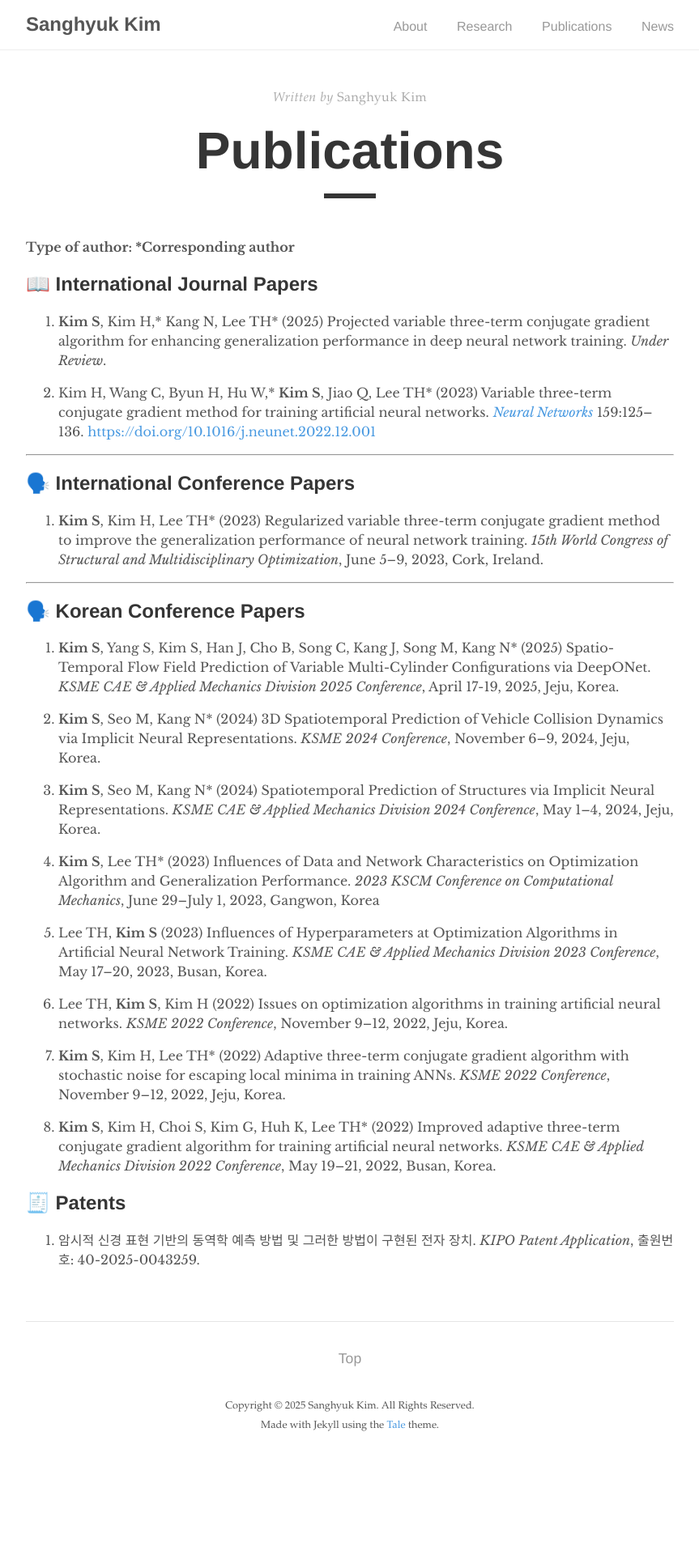
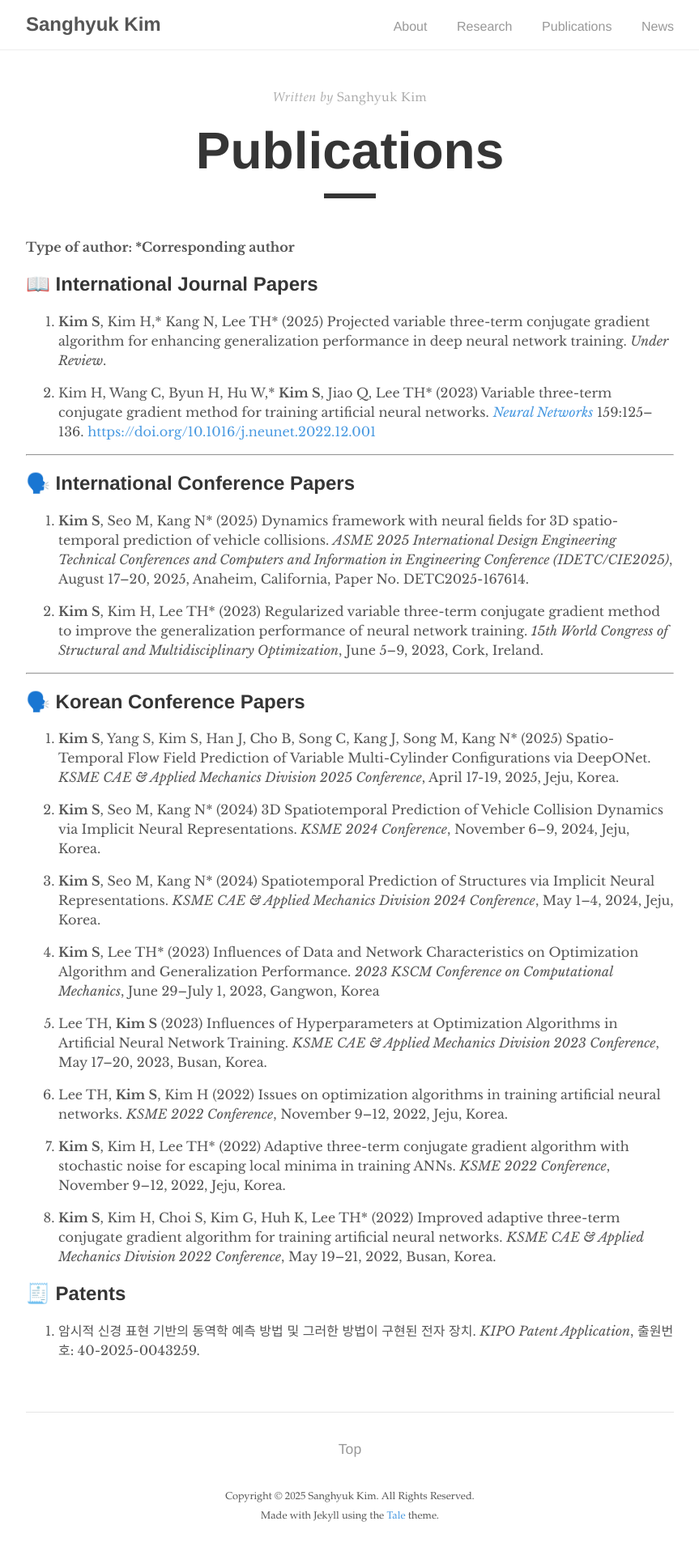
Before and after one commit to kim-sanghyuk/kim-sanghyuk.github.io, a Jekyll site: the page built from _pages/publications.md, in a window 1280 px wide. Shown: the whole page at 81% size, without its empty margins (208-1071 px from the left). Built offline with Jekyll 4.4.1, drawn with Linux system fonts in a browser that asks for light colours; before the commit the page ends 1804 px from its top, so only the background shows below that.

Commit message:
Update publications.md

```diff
--- a/_pages/publications.md
+++ b/_pages/publications.md
@@ -18,7 +18,9 @@ published: true
 
 ## 🗣️ International Conference Papers
 
-1. **Kim S**, Kim H, Lee TH\* (2023) Regularized variable three-term conjugate gradient method to improve the generalization performance of neural network training. _15th World Congress of Structural and Multidisciplinary Optimization_, June 5–9, 2023, Cork, Ireland.
+1. **Kim S**, Seo M, Kang N\* (2025) Dynamics framework with neural fields for 3D spatio-temporal prediction of vehicle collisions. _ASME 2025 International Design Engineering Technical Conferences and Computers and Information in Engineering Conference (IDETC/CIE2025)_, August 17–20, 2025, Anaheim, California, Paper No. DETC2025-167614.
+
+2. **Kim S**, Kim H, Lee TH\* (2023) Regularized variable three-term conjugate gradient method to improve the generalization performance of neural network training. _15th World Congress of Structural and Multidisciplinary Optimization_, June 5–9, 2023, Cork, Ireland.
 
 ---
 
```
